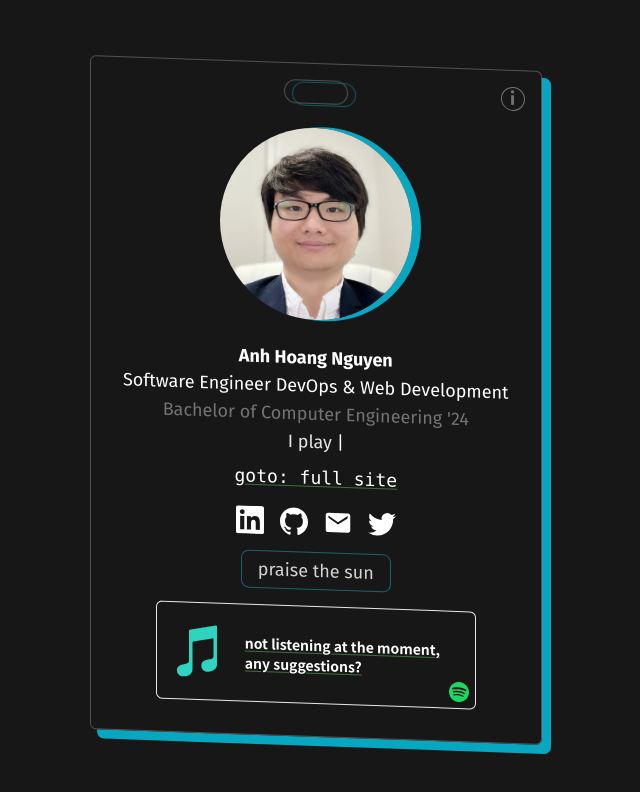
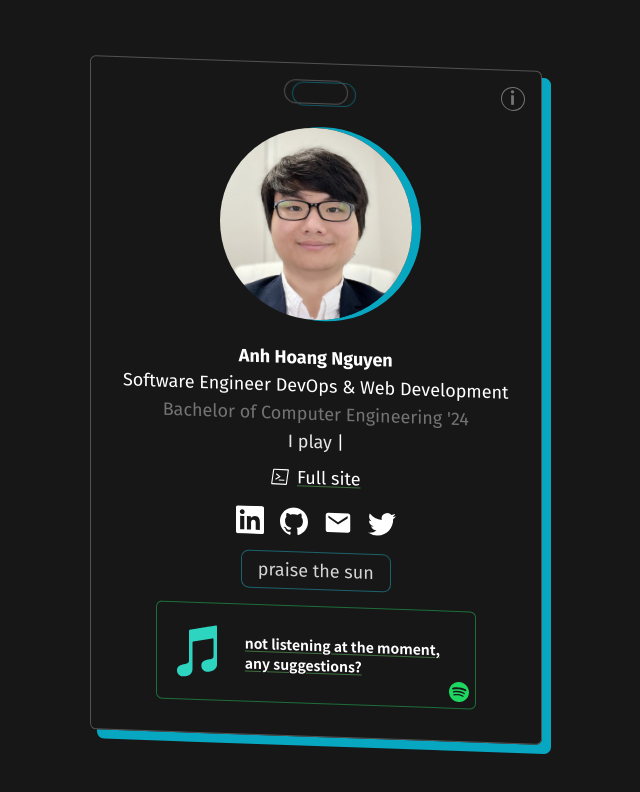
Before and after one commit to zasshuwu/nogamioka, a Next.js app: page / in a window 1280 px wide. Shown: the top 792 px of the page, without its empty margins (324-964 px from the left). Built offline with nearby package versions, Linux system fonts and the light colour scheme; no server answers.

Commit message:
stylistic changes

```diff
--- a/components/IndexContent.js
+++ b/components/IndexContent.js
@@ -4,6 +4,7 @@ import { useState, useEffect, useRef } from "react";
 import { SiGithub, SiLinkedin, SiTwitter } from "react-icons/si";
 import Image from "next/image";
 import Link from "next/link";
+import { VscTerminalPowershell } from "react-icons/vsc";
 
 const TypedBios = () => {
   const el = useRef(null);
@@ -91,8 +92,8 @@ export default function IndexContent() {
           Bachelor of Computer Engineering &apos;24
         </h3>
         <TypedBios></TypedBios>
-        <div className="my-2 font-mono">
-          <Link href="/home">goto: full site</Link>
+        <div className="my-2 flex justify-center">
+          <a className="flex align-center items-center space-x-2" href="/home"><VscTerminalPowershell></VscTerminalPowershell> <span>Full site</span></a>
         </div>
         <div className="flex space-x-4 justify-center my-4">
           <a href="https://linkedin.com/in/aaanh">
--- a/components/SpotifyBadge.js
+++ b/components/SpotifyBadge.js
@@ -11,12 +11,12 @@ export function SpotifyBadge({ data }) {
           ? data.songUrl
           : "https://open.spotify.com/user/fugunagi"
       }
-      className="relative flex items-center p-2 py-4 space-x-4 transition-shadow border rounded-md hover:shadow-md w-80 font-['Be_Vietnam_Pro']"
+      className="relative flex items-center p-2 py-4 space-x-4 transition-all border border-green-500/50 rounded-md hover:shadow-md w-80 font-['Be_Vietnam_Pro']"
     >
       <div className="w-16">
         {data?.isPlaying && data?.albumImageUrl ? (
           <img
-            className="w-16 shadow-sm"
+            className="w-16 shadow-md rounded-md shadow-green-400/80"
             src={data?.albumImageUrl}
             alt={data?.album}
           />
@@ -36,7 +36,7 @@ export function SpotifyBadge({ data }) {
         <p className="text-xs font-dark">
           {data?.isPlaying ? data.artist : null}
         </p>
-        <p className="text-xs font-light font-dark overflow-ellipsis overflow-hidden whitespace-nowrap w-[172px] text-neutral-500">
+        <p className="text-xs font-light font-dark overflow-ellipsis overflow-hidden whitespace-nowrap w-[172px] text-neutral-500 dark:text-neutral-400">
           {data?.isPlaying ? "Album: " + data.album : null}
         </p>
       </div>
--- a/pages/api/hello.js
+++ /dev/null
@@ -1,5 +0,0 @@
-// Next.js API route support: https://nextjs.org/docs/api-routes/introduction
-
-export default function handler(req, res) {
-  res.status(200).json({ name: 'John Doe' })
-}
--- a/pages/api/spotify.js
+++ b/pages/api/spotify.js
@@ -45,11 +45,11 @@ export default async (_, res) => {
 
   const song = await response.json();
   const isPlaying = song.is_playing;
-  const title = song.item?.name || "probably a podcast";
+  const title = song.item?.name || "Probably a podcast";
   const artist =
     song.item?.artists.map((_artist) => _artist.name).join(", ") ||
     null;
-  const album = song.item?.album.name || "probably a podcast";
+  const album = song.item?.album.name || "Probably a podcast";
   const albumImageUrl = song.item?.album.images[0]?.url;
   const songUrl = song.item?.external_urls.spotify;
   const type = song?.currently_playing_type || null;
```
Also changed, not shown: 1 other file (tests, documents, lock files or other folders).
